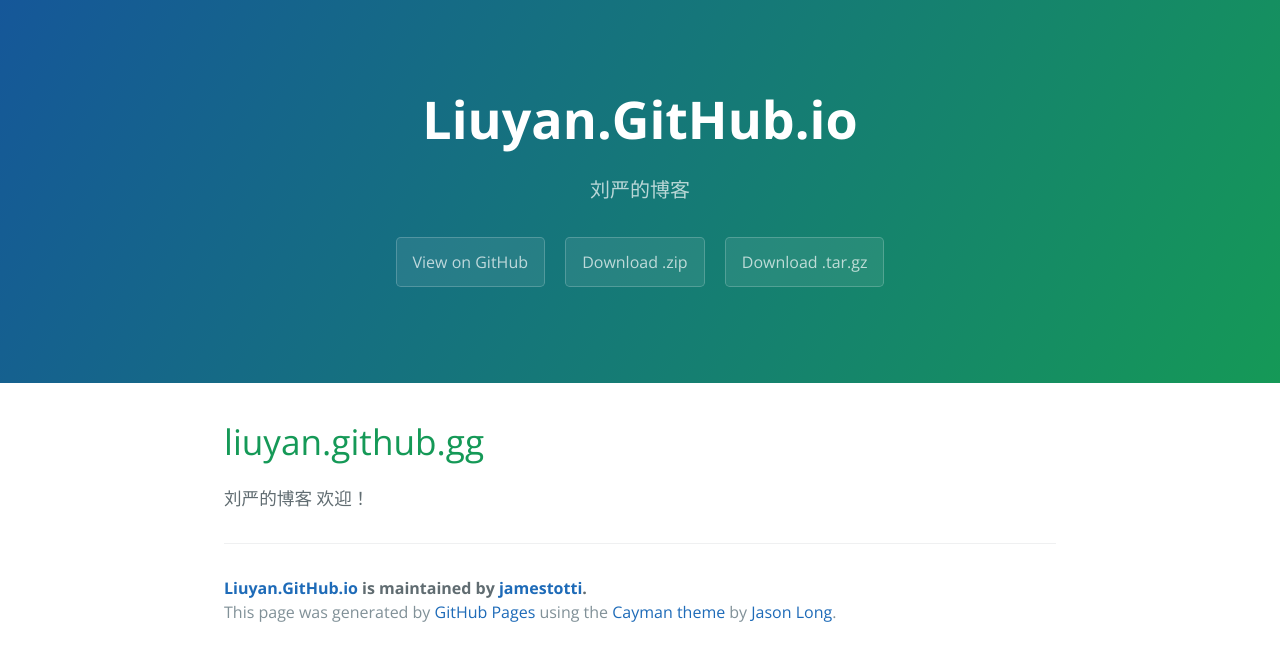
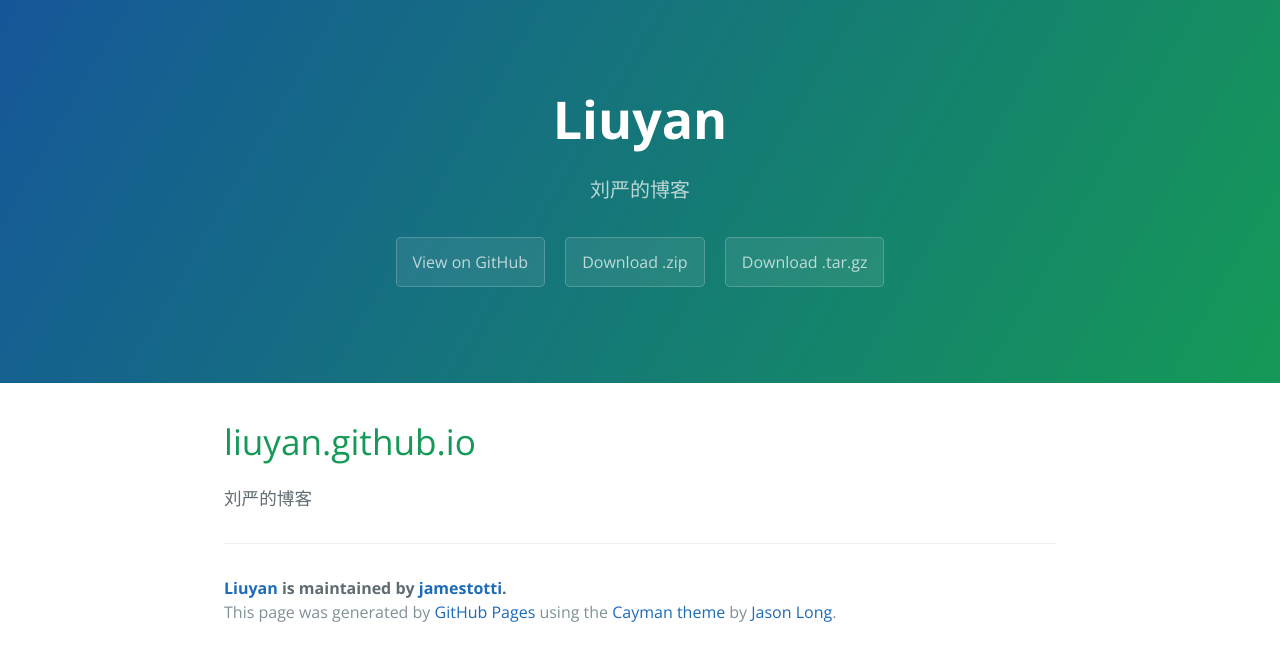
Before and after one commit to jamestotti/liuyan.github.gg, a plain HTML site: page index.html in a window 1280 px wide. Drawn offline with nearby package versions, Linux system fonts and the light colour scheme.

Commit message:
Create gh-pages branch via GitHub

```diff
--- a/index.html
+++ b/index.html
@@ -2,7 +2,7 @@
 <html lang="en-us">
   <head>
     <meta charset="UTF-8">
-    <title>Liuyan.GitHub.io by jamestotti</title>
+    <title>Liuyan by jamestotti</title>
     <meta name="viewport" content="width=device-width, initial-scale=1">
     <link rel="stylesheet" type="text/css" href="stylesheets/normalize.css" media="screen">
     <link href='https://fonts.googleapis.com/css?family=Open+Sans:400,700' rel='stylesheet' type='text/css'>
@@ -11,7 +11,7 @@
   </head>
   <body>
     <section class="page-header">
-      <h1 class="project-name">Liuyan.GitHub.io</h1>
+      <h1 class="project-name">Liuyan</h1>
       <h2 class="project-tagline">刘严的博客</h2>
       <a href="https://github.com/jamestotti/liuyan.github.io" class="btn">View on GitHub</a>
       <a href="https://github.com/jamestotti/liuyan.github.io/zipball/master" class="btn">Download .zip</a>
@@ -20,13 +20,12 @@
 
     <section class="main-content">
       <h1>
-<a id="liuyangithubgg" class="anchor" href="#liuyangithubgg" aria-hidden="true"><span class="octicon octicon-link"></span></a>liuyan.github.gg</h1>
+<a id="liuyangithubio" class="anchor" href="#liuyangithubio" aria-hidden="true"><span class="octicon octicon-link"></span></a>liuyan.github.io</h1>
 
-<p>刘严的博客
-欢迎！</p>
+<p>刘严的博客</p>
 
       <footer class="site-footer">
-        <span class="site-footer-owner"><a href="https://github.com/jamestotti/liuyan.github.io">Liuyan.GitHub.io</a> is maintained by <a href="https://github.com/jamestotti">jamestotti</a>.</span>
+        <span class="site-footer-owner"><a href="https://github.com/jamestotti/liuyan.github.io">Liuyan</a> is maintained by <a href="https://github.com/jamestotti">jamestotti</a>.</span>
 
         <span class="site-footer-credits">This page was generated by <a href="https://pages.github.com">GitHub Pages</a> using the <a href="https://github.com/jasonlong/cayman-theme">Cayman theme</a> by <a href="https://twitter.com/jasonlong">Jason Long</a>.</span>
       </footer>
--- a/params.json
+++ b/params.json
@@ -1 +1 @@
-{"name":"Liuyan.GitHub.io","tagline":"刘严的博客","body":"# liuyan.github.gg\r\n刘严的博客\r\n欢迎！","google":"","note":"Don't delete this file! It's used internally to help with page regeneration."}
+{"name":"Liuyan","tagline":"刘严的博客","body":"# liuyan.github.io\r\n刘严的博客\r\n","google":"","note":"Don't delete this file! It's used internally to help with page regeneration."}
```
